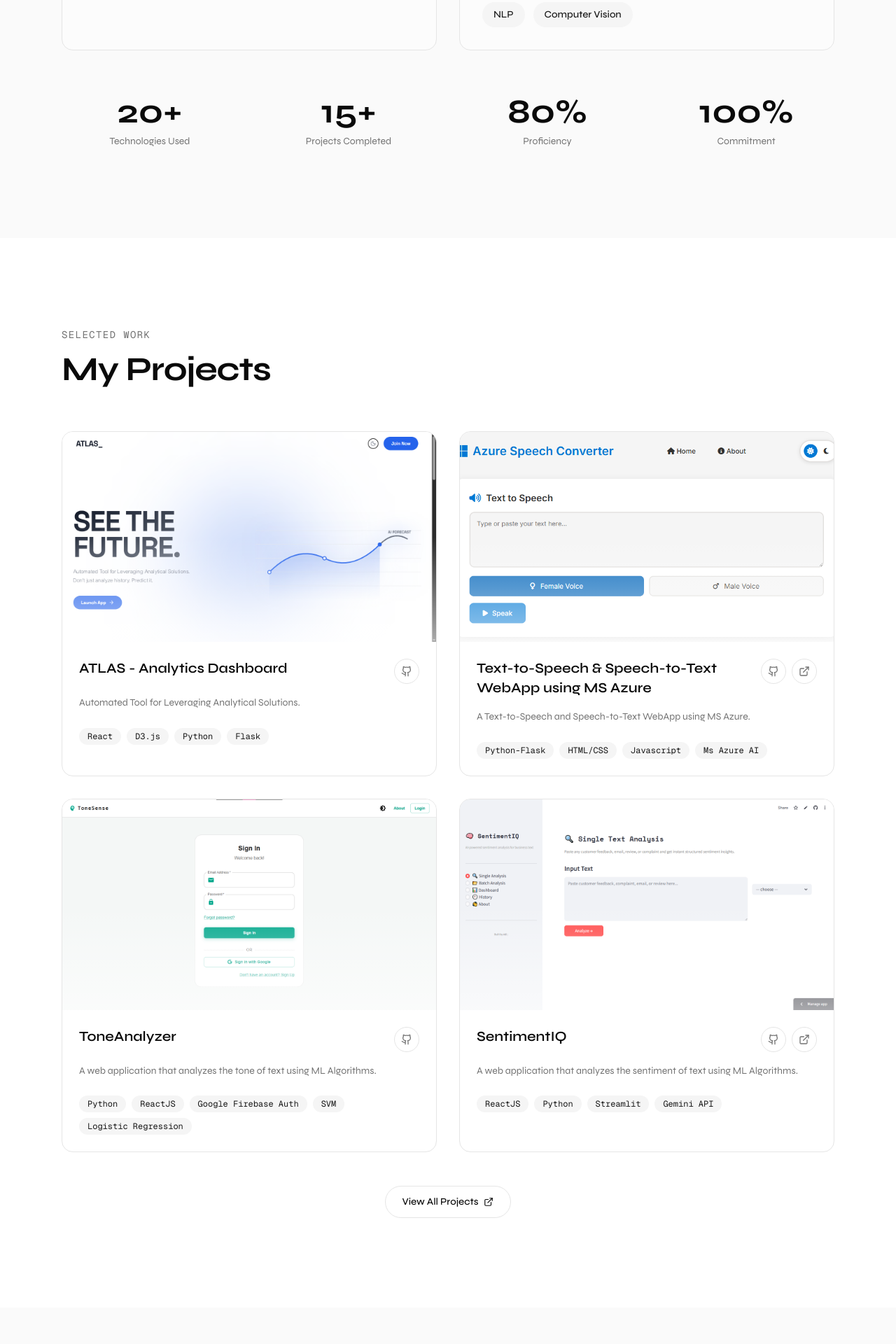
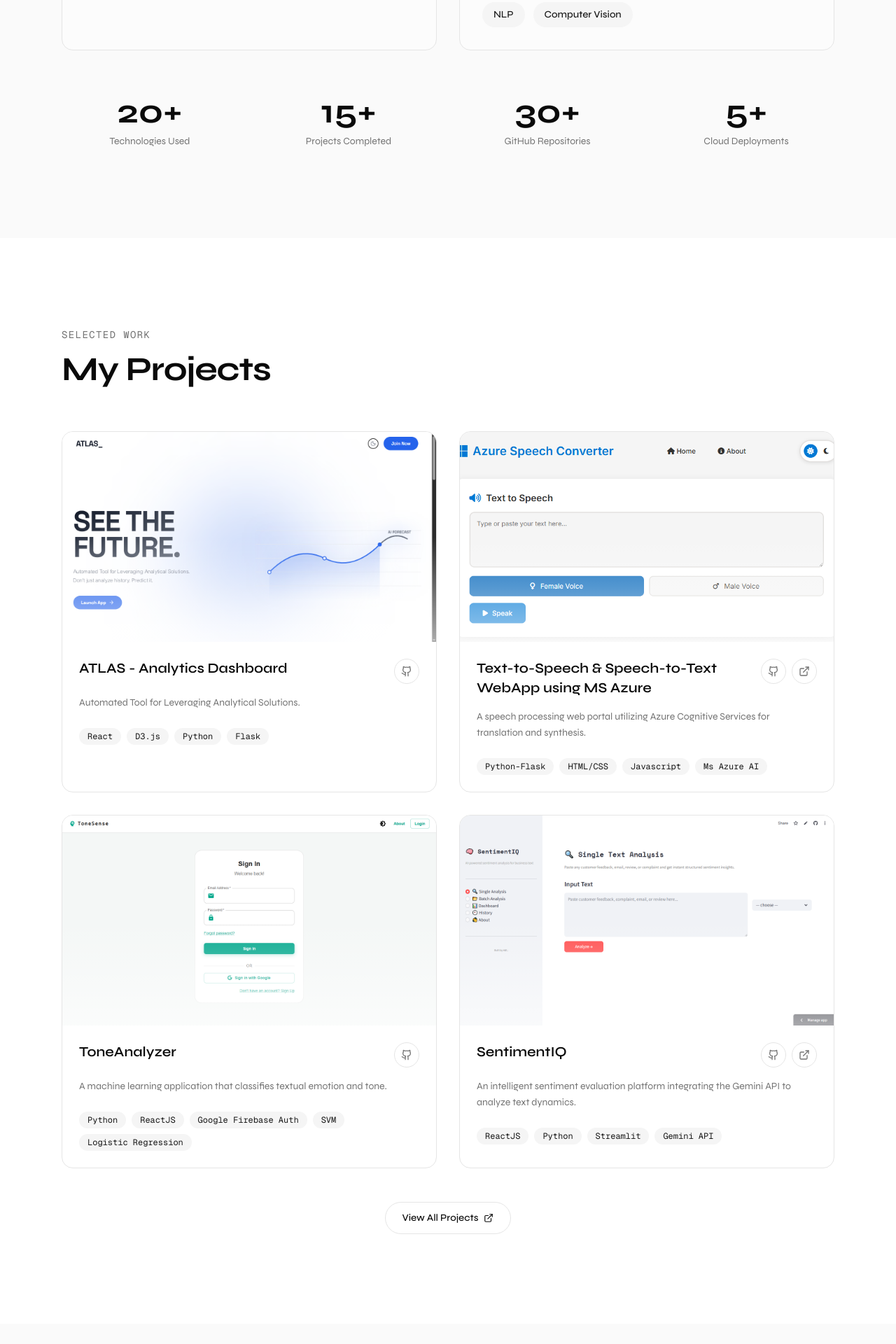
Before and after one commit to Adi1exe/new-protfolio-website, a Next.js app: page / in a window 1280 px wide. Shown: the part 1440-3360 px from the top of the page at 70% size. Built offline with nearby package versions, Linux system fonts and the light colour scheme.

Commit message:
add portfolio project showcase components with modal and carousel support

```diff
--- a/src/app/layout.tsx
+++ b/src/app/layout.tsx
@@ -30,12 +30,21 @@ export const metadata: Metadata = {
     title: "Aditya Dolas | Full Stack Developer & ML Engineer",
     description: "Full Stack Developer & Machine Learning Engineer specializing in building exceptional digital experiences.",
     siteName: "Aditya Dolas Portfolio",
+    images: [
+      {
+        url: "https://adityadolas-theta.vercel.app/og-image.png",
+        width: 1200,
+        height: 630,
+        alt: "Aditya Dolas | Full Stack Developer & ML Engineer",
+      },
+    ],
   },
   twitter: {
     card: "summary_large_image",
     title: "Aditya Dolas | Full Stack Developer & ML Engineer",
     description: "Full Stack Developer & Machine Learning Engineer specializing in building exceptional digital experiences.",
     creator: "@DolasAditya",
+    images: ["https://adityadolas-theta.vercel.app/og-image.png"],
   },
   robots: {
     index: true,
--- a/src/components/AnimatedLogo.tsx
+++ b/src/components/AnimatedLogo.tsx
@@ -3,12 +3,12 @@
 import { useState, useEffect } from "react";
 import { motion } from "framer-motion";
 
+const phrases = ["Adi ;", "Aditya Dolas ;"];
+
 export function AnimatedLogo() {
   const [displayedText, setDisplayedText] = useState("");
   const [isDeleting, setIsDeleting] = useState(false);
   const [currentPhrase, setCurrentPhrase] = useState(0);
-
-  const phrases = ["Adi ;", "Aditya Dolas ;"];
 
   useEffect(() => {
     const currentText = phrases[currentPhrase];
--- a/src/components/Hero.tsx
+++ b/src/components/Hero.tsx
@@ -32,7 +32,7 @@ export function Hero() {
             transition={{ delay: 0.2, duration: 0.6 }}
             className="font-mono text-sm text-muted-foreground tracking-widest uppercase"
           >
-            Hi, I'm Aditya Dolas
+            Hi, I&apos;m Aditya Dolas
           </motion.p>
 
           <div className="space-y-4">
--- a/src/components/Projects.tsx
+++ b/src/components/Projects.tsx
@@ -1,14 +1,13 @@
 "use client";
 
 import { motion, useInView } from "framer-motion";
-import { useRef, useState, useEffect } from "react";
+import { useRef, useState } from "react";
 import Image from "next/image";
 import { ExternalLink, Github } from "lucide-react";
 
 import {
   Dialog,
   DialogContent,
-  DialogDescription,
   DialogHeader,
   DialogTitle,
 } from "@/components/ui/dialog";
@@ -53,8 +52,8 @@ const projects: Project[] = [
   },
   {
     title: "Text-to-Speech & Speech-to-Text WebApp using MS Azure",
-    description: "A Text-to-Speech and Speech-to-Text WebApp using MS Azure.",
-    longDescription: "This WebApp allows users to convert text to speech and speech to text using MS Azure. Also used Ms Azure for deploying this webapp.",
+    description: "A speech processing web portal utilizing Azure Cognitive Services for translation and synthesis.",
+    longDescription: "This cloud-integrated web application utilizes Azure AI Cognitive Services to perform high-accuracy, real-time Text-to-Speech (TTS) and Speech-to-Text (STT) translations. Built with a Flask backend, HTML5/CSS3, and vanilla JavaScript, and deployed using Azure App Services with continuous integration.",
     tags: ["Python-Flask", "HTML/CSS", "Javascript", "Ms Azure AI"],
     image: { light: "/MSAzure-1-L.png", dark: "/MSAzure-1.png" },
     gallery: [
@@ -67,8 +66,8 @@ const projects: Project[] = [
   },
   {
     title: "ToneAnalyzer",
-    description: "A web application that analyzes the tone of text using ML Algorithms.",
-    longDescription: "Leveraging the power of ML Algorithms (SVM, Logistic Regression), this application helps users to analyze the tone of text.",
+    description: "A machine learning application that classifies textual emotion and tone.",
+    longDescription: "ToneAnalyzer classifies textual emotion and tone using trained Support Vector Machine (SVM) and Logistic Regression models. Features a React frontend, Python API backend, and Google Firebase for authentication, demonstrating end-to-end model implementation from training to deployment.",
     tags: ["Python", "ReactJS", "Google Firebase Auth", "SVM", "Logistic Regression"],
     image: { light: "/ToneAnalyzer_L-1.png", dark: "/ToneAnalyzer-1.png" },
     gallery: [
@@ -82,8 +81,8 @@ const projects: Project[] = [
   },
   {
     title: "SentimentIQ",
-    description: "A web application that analyzes the sentiment of text using ML Algorithms.",
-    longDescription: "SentimentIQ is a web application that analyzes the sentiment of text using ML Algorithms. It uses ReactJS for the frontend and Python for the backend. It also uses Google Firebase Auth for authentication and Google Firebase Firestore for storing data.",
+    description: "An intelligent sentiment evaluation platform integrating the Gemini API to analyze text dynamics.",
+    longDescription: "SentimentIQ is an AI-powered text analysis platform that evaluates user sentiment dynamics in real time. Built with a ReactJS frontend and a lightweight Python backend, it integrates the Gemini API for natural language processing and leverages Google Firebase (Authentication & Firestore) for secure user sessions and historical data storage.",
     tags: ["ReactJS", "Python", "Streamlit", "Gemini API"],
     image: { light: "/SentimentIQ_L-1.png", dark: "/SentimentIQ_1.png" },
     gallery: [
--- a/src/components/Skills.tsx
+++ b/src/components/Skills.tsx
@@ -90,8 +90,8 @@ export function Skills() {
           {[
             { value: "20+", label: "Technologies Used" },
             { value: "15+", label: "Projects Completed" },
-            { value: "80%", label: "Proficiency" },
-            { value: "100%", label: "Commitment" },
+            { value: "30+", label: "GitHub Repositories" },
+            { value: "5+", label: "Cloud Deployments" },
           ].map((stat, i) => (
             <motion.div
               key={stat.label}
```
